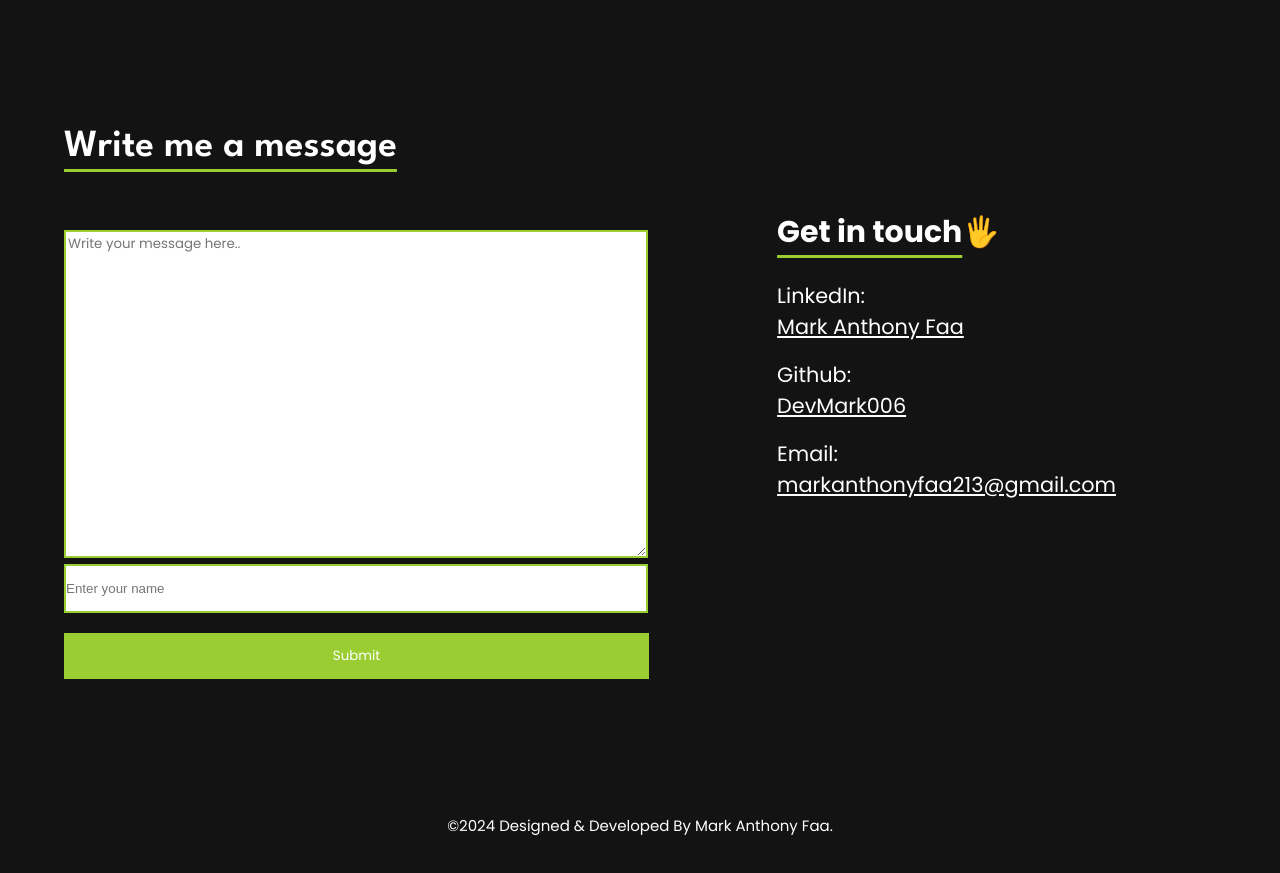
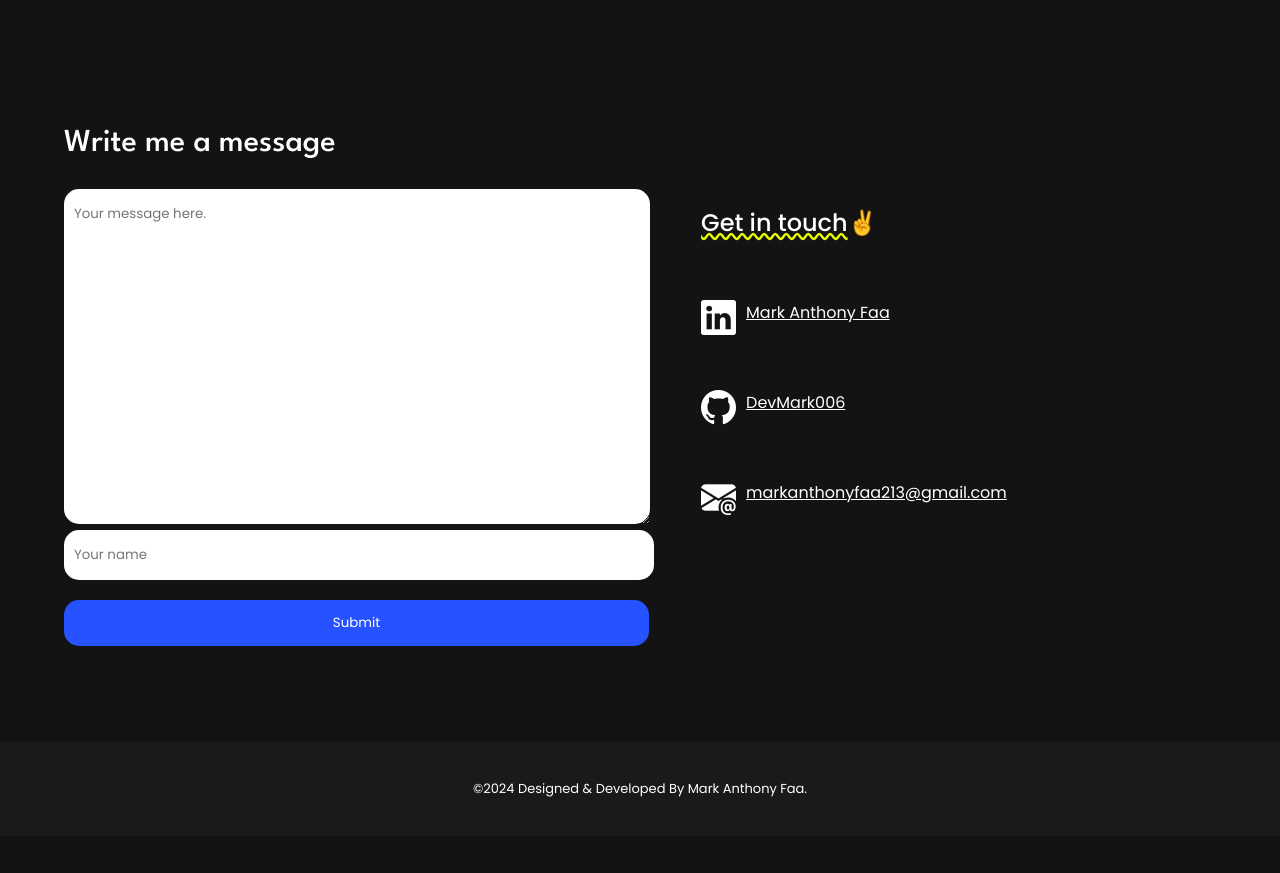
Before and after one commit to DevMark006/MarkAnthonyFaa, a plain HTML site: page index.html in a window 1280 px wide. Shown: the part 5700-6573 px from the top of the page. After the commit the page ends 6536 px from the top, so only its background shows below. Drawn offline with nearby package versions, Linux system fonts and the light colour scheme; a web font is replaced by a local one.

Commit message:
fix and redesign the contact section

```diff
--- a/index.html
+++ b/index.html
@@ -5,6 +5,7 @@
     <meta name="viewport" content="width=device-width, initial-scale=1.0">
     <title>Mark Anthony Faa</title>
     <link rel="stylesheet" href="styles.css">
+    <link href="https://cdn.jsdelivr.net/npm/bootstrap-icons/font/bootstrap-icons.css" rel="stylesheet">
 </head>
 <body>
     <header>
@@ -129,18 +130,27 @@
 
     <section id="contact">
     <div class="contact-form">
-        <h1 class="title">Write me a message</h1>
+        <h1 class="contact-title">Write me a message</h1>
         <form action="/submit" id="form-content" method="POST" onsubmit="return validateForm()">
-            <textarea name="message" id="message" placeholder="Write your message here.." required></textarea>
-            <input type="text" name="name" id="name" autocomplete="given-name" placeholder="Enter your name" required>
+            <textarea name="message" id="message" placeholder="Your message here." required></textarea>
+            <input type="text" name="name" id="name" autocomplete="given-name" placeholder="Your name" required>
             <button type="submit" name="submit" id="submit">Submit</button>
         </form>
     </div>
     <div class="contact-links">
-        <h1 class="contact-title"><span class="underline-text">Get in touch</span>&#x1F590;</h1>
-        <h2 class="link-title">LinkedIn:<br><a id="link" href="https://www.linkedin.com/in/mark-anthony-faa-293556236">Mark Anthony Faa</a></h2>
-        <h2 class="link-title">Github:<br><a id="link" href="https://github.com/DevMark006">DevMark006</a></h2>
-        <h2 class="link-title">Email:<br><a id="link" href="mailto:markanthonyfaa213@gmail.com">markanthonyfaa213@gmail.com</a></h2>
+        <h1 class="contact-links-title"><span class="underline-text">Get in touch</span>✌️</h1>
+        <div class="social-links">
+            <i class="bi bi-linkedin" style="font-size: 35px; color:white; margin-right: 10px;"></i>
+            <a id="link" href="https://www.linkedin.com/in/mark-anthony-faa-293556236">Mark Anthony Faa</a><br>
+        </div>
+        <div class="social-links">
+            <i class="bi bi-github" style="font-size: 35px; color:white; margin-right: 10px;"></i>
+            <a id="link" href="https://github.com/DevMark006">DevMark006</a><br>
+        </div>
+        <div class="social-links">
+           <i class="bi bi-envelope-at-fill" style="font-size: 35px; color:white; margin-right: 10px;"> </i>
+           <a id="link" href="mailto:markanthonyfaa213@gmail.com">markanthonyfaa213@gmail.com</a>
+        </div>
     </div>
     </section>
 
--- a/styles.css
+++ b/styles.css
@@ -249,6 +249,13 @@ nav {
 /*Qoute Style End*/
 
 /*Contact Style*/
+.contact-title {
+    font-family: "League Spartan", sans-serif;
+    font-size: 2rem;
+    font-weight: 500;
+    color: var(--text-color);
+    margin-top: 2rem;
+}
 #contact {
     padding: 6rem 15rem 6rem 15rem;
     display: flex;
@@ -256,63 +263,69 @@ nav {
 textarea {
     width: 40vw;
     height: 20rem;
+    padding: 15px 0px 0px 10px;
     font-family: 'Poppins', sans-serif;
     resize: vertical;
-    margin-top: 50px;
-    border: yellowgreen solid 2px;
+    margin-top: 5px;
+    border: none;
+    border-radius: 15px;
 }
 #name {
-    padding: 15px 0px 15px 0px;
+    padding: 15px 0px 15px 10px;
     width: 40.1vw;
-    border: yellowgreen solid 2px;
+    border: none;
+    font-family: 'Poppins', sans-serif;
+    border-radius: 15px;
     margin-top: 2px;
 }
 #submit {
-    background-color: yellowgreen;
+    background-color: #2752FF;
     color:var(--text-color);
-    width: 40.3vw;
+    width: 40.7vw;
     padding: 13px 0px 13px 0px;
     margin-top: 20px;
+    border-radius: 15px;
     border: none;
     font-family: 'Poppins', sans-serif;
     transition: background-color 0.5s ease;
 }
+#submit:hover {
+    background-color: #2079ff;
+}
 .contact-links {
-   margin-top: 6.5rem;
-   margin-right: 13rem;
+    margin-top: 4.5rem;
+    width: 100%;
 }
-.contact-title {
+.contact-links-title {
     color: var(--text-color);
     font-family: 'Poppins', sans-serif;
-    font-size: 30px;
-    text-underline-offset: 13px;
+    margin-bottom: 60px;
 }
 .underline-text {
-    text-decoration: yellowgreen underline 3px;
-}
-.link-title {
-    color: var(--text-color);
-    font-family: 'Poppins', sans-serif;
-    font-weight: 400;
-    font-size: 1.3rem;
+    text-decoration-line: underline ;
+    text-decoration-style: wavy;
+    font-weight: 500;
+    text-decoration-color: #e5ff00;
 }
 #link {
     color: var(--text-color);
     font-family: 'Poppins', sans-serif;
-    font-weight: 400;
-    font-size: 1.3rem;
+}
+.social-links {
+    display: flex;
+    margin-top: 50px;
 }
 /*Contact Style End*/
 
 /*Footer Style*/
 footer {
-    background-color: #131313;
+    background-color: #1a1a1a;
     padding: 1.5rem 0rem;
 }
 .copyright {
    color: var(--text-color);
    font-family: 'Poppins', sans-serif;
-   font-size: 15px;
+   font-size: 13px;
    text-align: center;
 }
 /*Footer Style End*/
```
